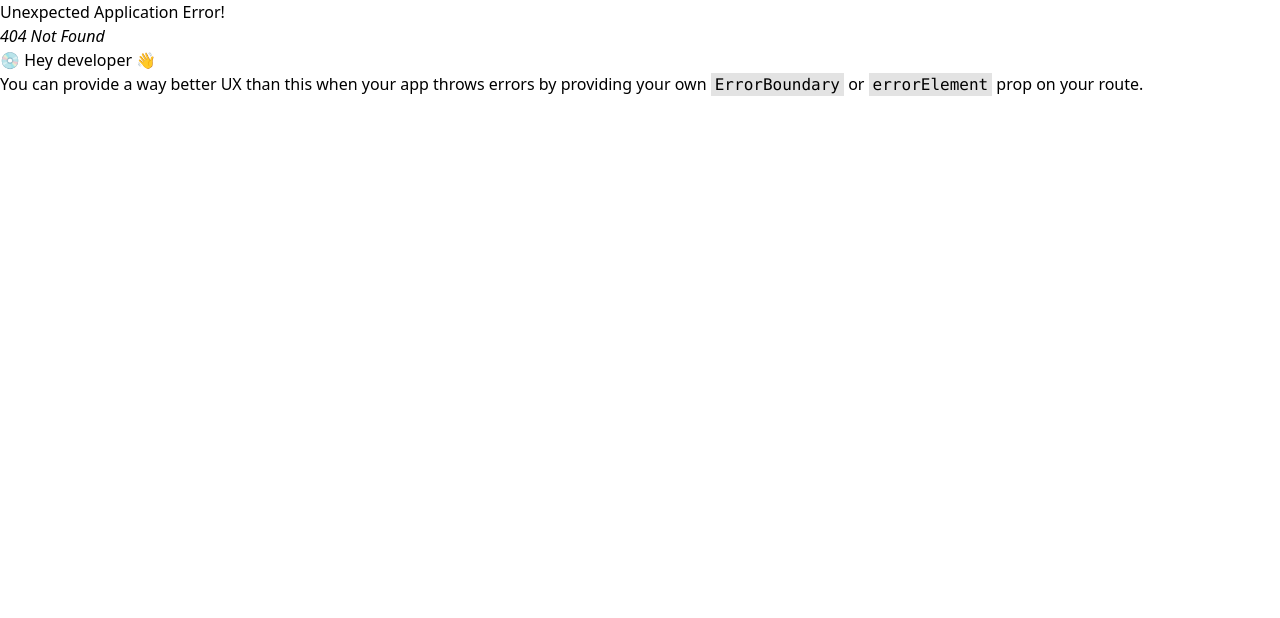
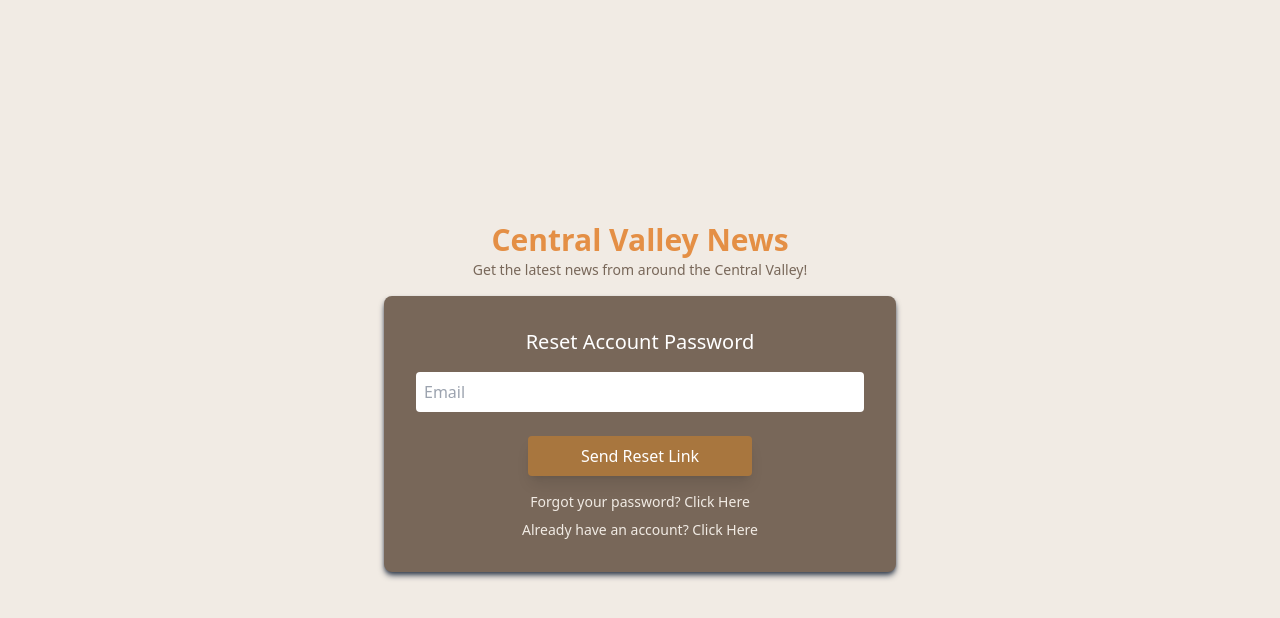
Before and after one commit to Algorithm-Allies/valleyNews, a React (Vite) app in the folder client/: page /auth/reset in a window 1280 px wide. Before the commit this address had no page. Shown: the top 618 px of the page. Built offline with nearby package versions, Linux system fonts and the light colour scheme.

Commit message:
reset password page

```diff
--- a/client/src/main.jsx
+++ b/client/src/main.jsx
@@ -5,7 +5,7 @@ import "./index.css";
 import Login, { action as LoginAction } from "./pages/Login.jsx";
 import Register  from "./pages/Register.jsx";
 import AuthLayout from "./components/Auth/AuthLayout.jsx";
-
+import ResetPassword from "./pages/ResetPassword.jsx";
 const router = createBrowserRouter([
   {
     path: "/auth",
@@ -20,6 +20,10 @@ const router = createBrowserRouter([
         path: "/auth/register",
         element: <Register />,
         errorElement: <Register/>,
+      },{
+        path: "/auth/reset",
+        element: <ResetPassword />,
+        errorElement: <ResetPassword/>,
       }
     ],
   },
--- /dev/null
+++ b/client/src/pages/ResetPassword.jsx
@@ -0,0 +1,38 @@
+import React from "react";
+import { Link, useRouteError } from "react-router-dom";
+import AuthForm from "../components/Auth/AuthForm";
+import AuthInput from "../components/Auth/AuthInput";
+
+
+function ResetPassword() {
+  const error = useRouteError();
+  return (
+    <AuthForm>
+      <h2 className="text-white text-xl text-center mb-4">
+        Reset Account Password
+      </h2>
+      <div className="flex flex-col gap-4 mb-6">
+        <AuthInput
+          type="email"
+          name="email"
+          placeholder="Email"
+          label="Email"
+        />
+      </div>
+      {error && <p>{error.data}</p>}
+      <button className="block shadow-brown shadow-lg w-1/2 py-2 mx-auto mb-4 bg-brown-300 text-white rounded">
+        Send Reset Link
+      </button>
+      <div className="flex flex-col items-center gap-2">
+        <Link className="text-sm text-brown-100">
+          Forgot your password? Click Here
+        </Link>
+        <Link to="/auth/login" className="text-sm text-brown-100">
+          Already have an account? Click Here
+        </Link>
+      </div>
+    </AuthForm>
+  );
+}
+
+export default ResetPassword;
```
